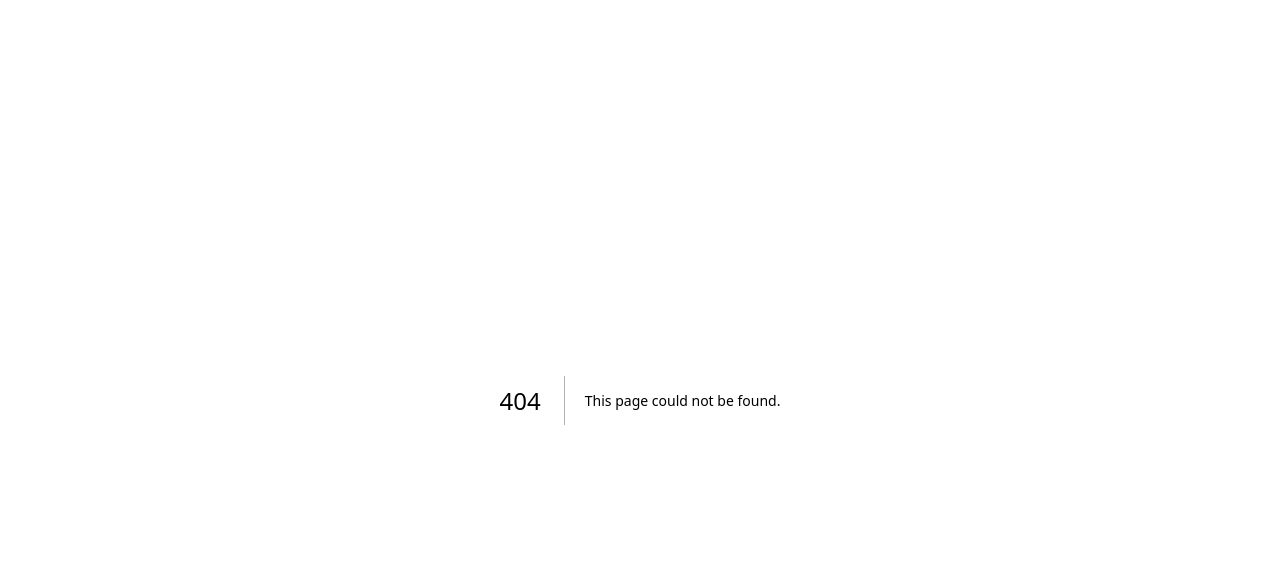
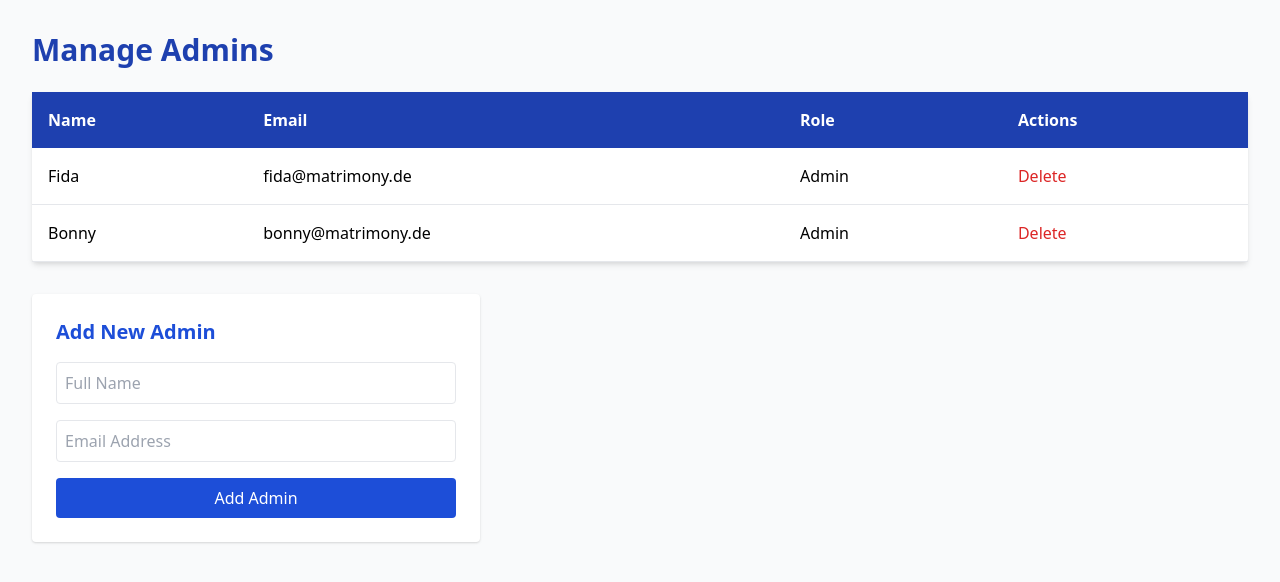
Before and after one commit to bonnycool/matrimony-frontend-, a Next.js app: page /admin/superdash/mngead in a window 1280 px wide. Before the commit this address had no page. Shown: the top 582 px of the page. Built offline with nearby package versions, Linux system fonts and the light colour scheme.

Commit message:
Created manage admin page with table

```diff
--- /dev/null
+++ b/src/app/admin/superdash/mngead/page.tsx
@@ -0,0 +1,98 @@
+ 'use client';
+
+import React, { useState } from 'react';
+
+interface Admin {
+  name: string;
+  email: string;
+  role: string;
+}
+
+const ManageAdminsPage: React.FC = () => {
+  const [admins, setAdmins] = useState<Admin[]>([
+    { name: 'Fida', email: 'fida@matrimony.de', role: 'Admin' },
+    { name: 'Bonny', email: 'bonny@matrimony.de', role: 'Admin' },
+  ]);
+
+  const [name, setName] = useState('');
+  const [email, setEmail] = useState('');
+
+  // Add Admin
+  const handleAddAdmin = (e: React.FormEvent) => {
+    e.preventDefault();
+    const newAdmin: Admin = { name, email, role: 'Admin' };
+    setAdmins([...admins, newAdmin]);
+    setName('');
+    setEmail('');
+  };
+
+  // Delete Admin
+  const handleDeleteAdmin = (index: number) => {
+    const updatedAdmins = admins.filter((_, i) => i !== index);
+    setAdmins(updatedAdmins);
+  };
+
+  return (
+    <div className="min-h-screen bg-gray-50 p-8">
+      <h1 className="text-3xl font-bold text-blue-800 mb-6">Manage Admins</h1>
+
+      {/* Admins Table */}
+      <table className="w-full bg-white shadow-md rounded mb-8">
+        <thead className="bg-blue-800 text-white">
+          <tr>
+            <th className="p-4 text-left">Name</th>
+            <th className="p-4 text-left">Email</th>
+            <th className="p-4 text-left">Role</th>
+            <th className="p-4 text-left">Actions</th>
+          </tr>
+        </thead>
+        <tbody>
+          {admins.map((admin, idx) => (
+            <tr key={idx} className="border-b hover:bg-gray-100">
+              <td className="p-4">{admin.name}</td>
+              <td className="p-4">{admin.email}</td>
+              <td className="p-4">{admin.role}</td>
+              <td className="p-4">
+                <button
+                  onClick={() => handleDeleteAdmin(idx)}
+                  className="text-red-600 hover:underline"
+                >
+                  Delete
+                </button>
+              </td>
+            </tr>
+          ))}
+        </tbody>
+      </table>
+
+      {/* Add Admin Form */}
+      <form onSubmit={handleAddAdmin} className="bg-white p-6 shadow rounded max-w-md">
+        <h2 className="text-xl font-semibold text-blue-700 mb-4">Add New Admin</h2>
+        <input
+          type="text"
+          value={name}
+          placeholder="Full Name"
+          onChange={(e) => setName(e.target.value)}
+          required
+          className="w-full p-2 border rounded mb-4"
+        />
+        <input
+          type="email"
+          value={email}
+          placeholder="Email Address"
+          onChange={(e) => setEmail(e.target.value)}
+          required
+          className="w-full p-2 border rounded mb-4"
+        />
+        <button
+          type="submit"
+          className="w-full bg-blue-700 text-white py-2 rounded hover:bg-blue-800"
+        >
+          Add Admin
+        </button>
+      </form>
+    </div>
+  );
+};
+
+export default ManageAdminsPage;
```
